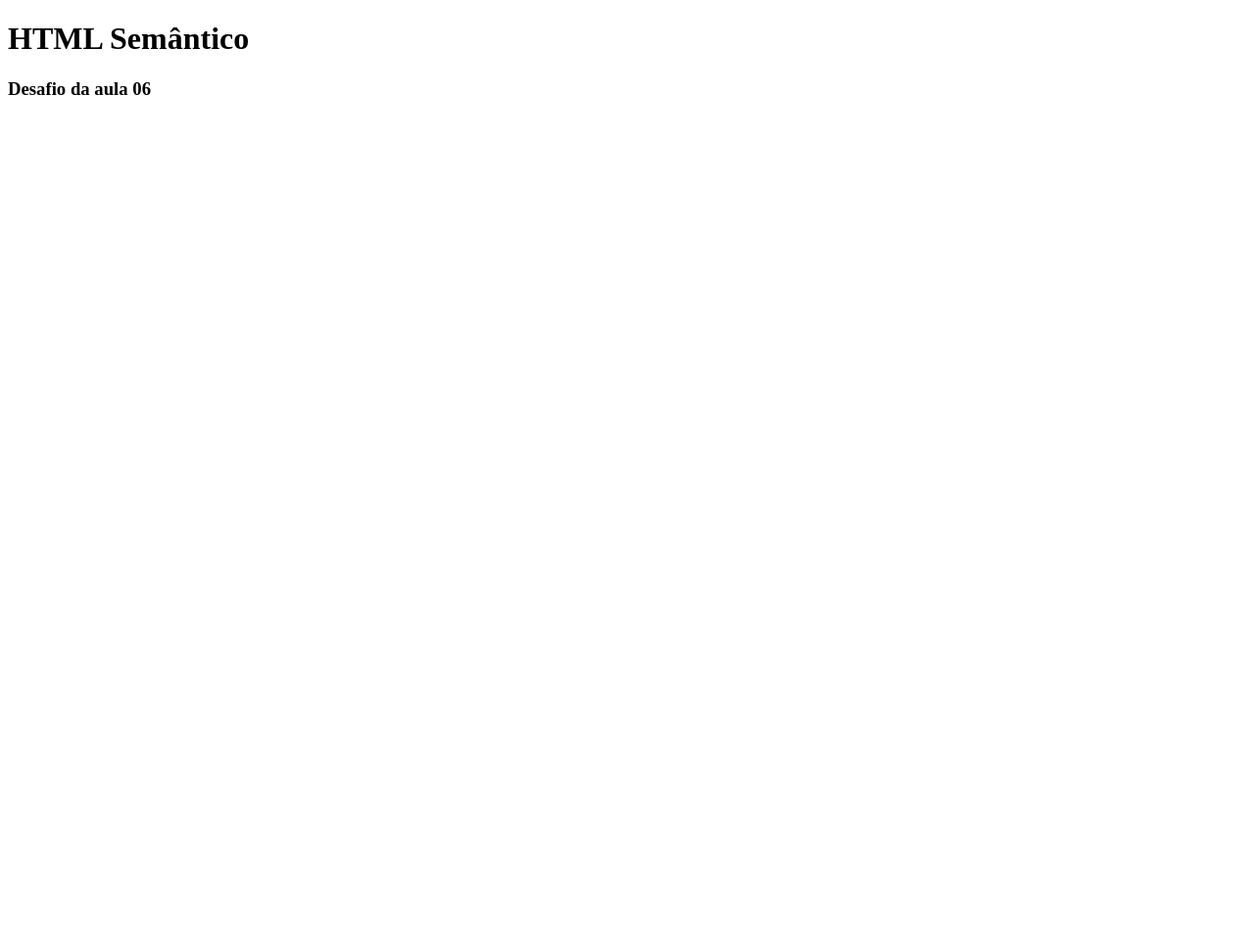
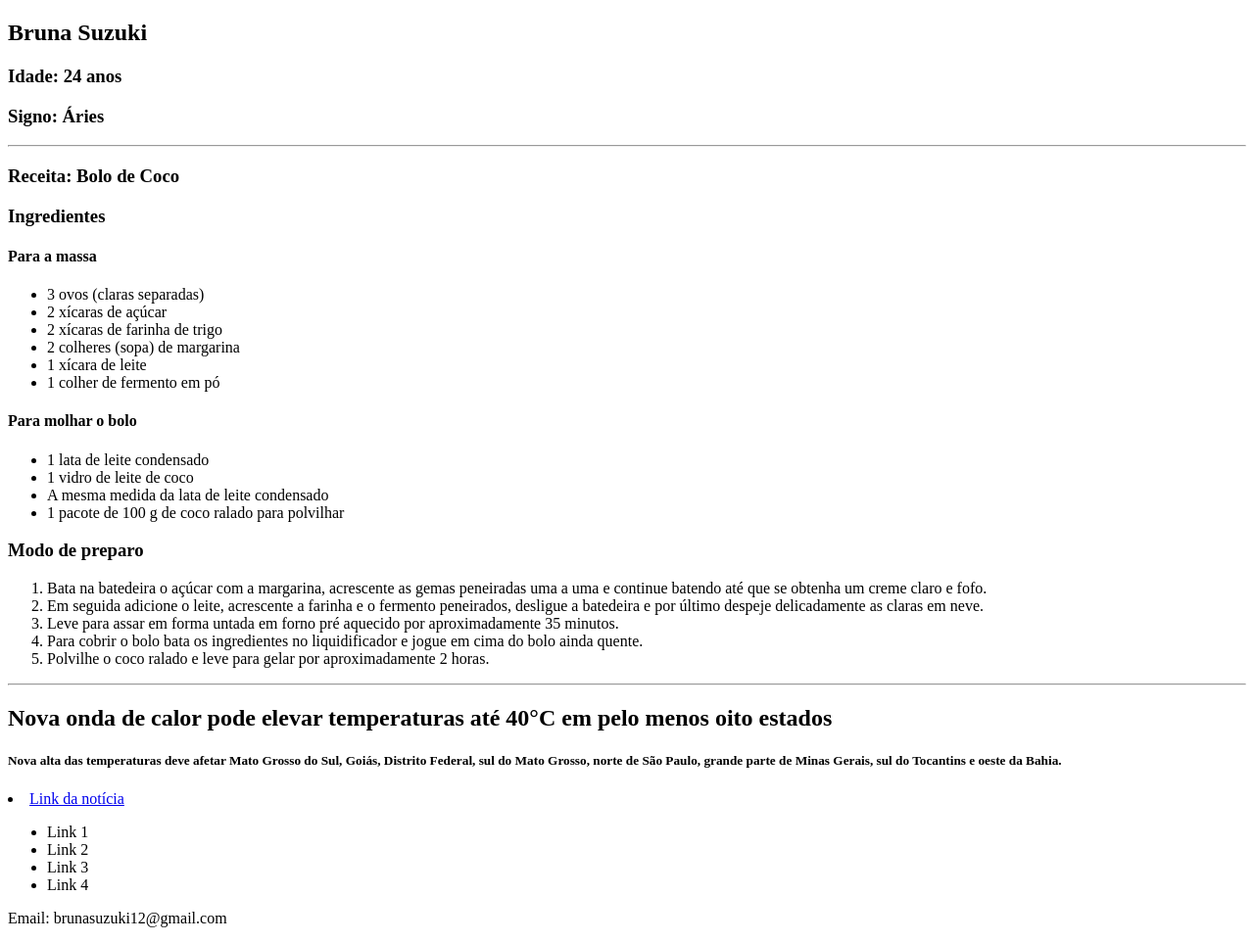
Before and after one commit to bruna-suzuki/aula06_desafio, a plain HTML site: page index.html in a window 1280 px wide. Shown: the whole page at 98% size. Before the commit the page ends 800 px from the top, so only its background shows below. Drawn offline with Linux system fonts and the light colour scheme.

Commit message:
desafio aula 6

```diff
--- a/index.html
+++ b/index.html
@@ -8,12 +8,82 @@
 </head>
 <body>
     <header>
-        <h1>HTML Semântico</h1>
-        <h3>Desafio da aula 06</h3>
+        <h2>Bruna Suzuki</h2>
+        <h3>Idade: 24 anos</h3>
+        <h3>Signo: Áries</h3>
     </header>
+
+    <hr>
+
+    <section>
+        <h3>Receita: Bolo de Coco</h3>
+        <h3>Ingredientes</h3>
+        <h4>Para a massa</h4>
+        <ul>
+            <li>3 ovos (claras separadas)</li>
+            <li>2 xícaras de açúcar</li>
+            <li>2 xícaras de farinha de trigo</li>
+            <li>2 colheres (sopa) de margarina</li>
+            <li>1 xícara de leite</li>
+            <li>1 colher de fermento em pó</li>
+        </ul>
+
+        <h4>Para molhar o bolo</h4>
+        <ul>
+            <li>1 lata de leite condensado</li>
+            <li>1 vidro de leite de coco</li>
+            <li>A mesma medida da lata de leite condensado</li>
+            <li>1 pacote de 100 g de coco ralado para polvilhar</li>
+        </ul>
+
+        <h3>Modo de preparo</h3>
+        <ol>
+            <li>Bata na batedeira o açúcar com a margarina, acrescente as gemas peneiradas uma a uma e continue batendo até que
+                se
+                obtenha um creme claro e fofo.</li>
+            <li>Em seguida adicione o leite, acrescente a farinha e o fermento peneirados, desligue a batedeira e por último
+                despeje
+                delicadamente as claras em neve.</li>
+            <li>Leve para assar em forma untada em forno pré aquecido por aproximadamente 35 minutos.</li>
+            <li>Para cobrir o bolo bata os ingredientes no liquidificador e jogue em cima do bolo ainda quente.</li>
+            <li>Polvilhe o coco ralado e leve para gelar por aproximadamente 2 horas.</li>
+        </ol>
+    </section>
+
+    <hr>
 
     <section>
 
     </section>
+
+
+
+
+
+    <article>
+        <h2>Nova onda de calor pode elevar temperaturas até 40°C em pelo menos oito estados</h2>
+        <h5>Nova alta das temperaturas deve afetar Mato Grosso do Sul, Goiás, Distrito Federal, sul do Mato Grosso, norte de São
+        Paulo, grande parte de Minas Gerais, sul do Tocantins e oeste da Bahia.</h5>
+    </article>
+
+    <nav>
+        <li><a href="https://g1.globo.com/meio-ambiente/noticia/2023/12/11/nova-onda-de-calor-pode-elevar-temperaturas-ate-40c-em-pelo-menos-oito-estados.ghtml">Link da notícia</a></li>
+     </nav>
+
+    <aside>
+        <nav>
+            <ul>
+                <li>Link 1</li>
+                <li>Link 2</li>
+                <li>Link 3</li>
+                <li>Link 4</li>
+            </ul>
+        </nav>
+    </aside>
+
+
+    <footer>
+        <p>Email: brunasuzuki12@gmail.com</p>
+    </footer>
 </body>
 </html>
```
